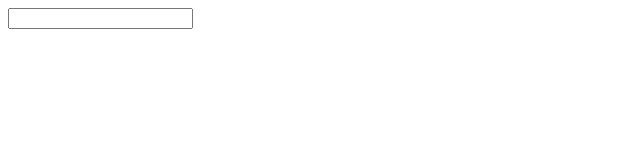
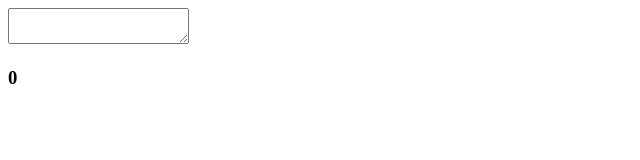
Before and after one commit to acciojob/gre-essay-tool-amitgupta8, a website: page main.html in a window 1280 px wide. Shown: the whole page, without its empty margins (0-640 px from the left). Drawn offline with Linux system fonts and the light colour scheme.

Commit message:
created a submission

```diff
--- a/main.html
+++ b/main.html
@@ -8,8 +8,9 @@
 
 <body>
 	<!-- the entire body must be written by student -->
-	<input id="evaluatedText">
-	<h3 id="wordCount"></h3>
+	<textarea id="evaluatedText"></textarea>
+<h3 id="wordCount">0</h3>
+
     <script type="text/javascript" src="./script.js">
 </script>
 
```
